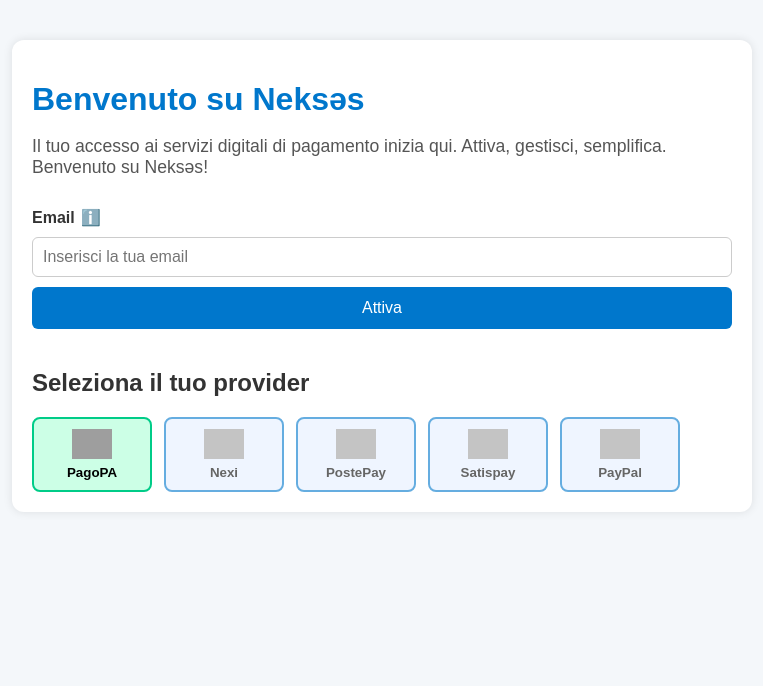
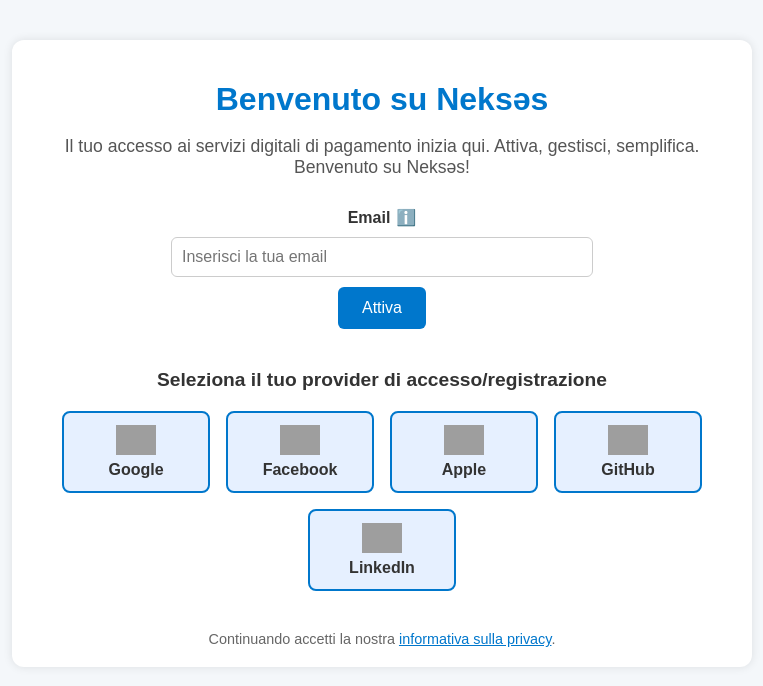
Before and after one commit to Kuul-Neksas/neksas_activation, a Flask app: page / in a window 1280 px wide. Shown: the top 686 px of the page, without its empty margins (258-1021 px from the left). Run offline with Flask 3, Linux system fonts and the light colour scheme; parts of the project's set-up code (start-up, migrations or seed data) failed here and were passed over; grey boxes are pictures that could not be loaded.

Commit message:
Update activate.html

```diff
--- a/templates/activate.html
+++ b/templates/activate.html
@@ -20,6 +20,7 @@
       background: #fff;
       border-radius: 12px;
       box-shadow: 0 0 10px rgba(0,0,0,0.1);
+      text-align: center;
     }
 
     .title {
@@ -38,6 +39,7 @@
       display: flex;
       flex-direction: column;
       gap: 10px;
+      align-items: center;
     }
 
     label {
@@ -58,13 +60,15 @@
       border: 1px solid #ccc;
       border-radius: 6px;
       font-size: 1em;
+      width: 100%;
+      max-width: 400px;
     }
 
     button[type="submit"] {
       background-color: #0077cc;
       color: white;
       border: none;
-      padding: 12px;
+      padding: 12px 24px;
       border-radius: 6px;
       font-size: 1em;
       cursor: pointer;
@@ -78,10 +82,17 @@
       margin-top: 40px;
     }
 
+    .provider-tabs h2 {
+      font-size: 1.2em;
+      margin-bottom: 20px;
+      color: #333;
+    }
+
     .tabs {
       display: flex;
       flex-wrap: wrap;
-      gap: 12px;
+      justify-content: center;
+      gap: 16px;
     }
 
     .tab {
@@ -89,7 +100,7 @@
       flex-direction: column;
       align-items: center;
       gap: 6px;
-      padding: 10px;
+      padding: 12px;
       border: 2px solid #0077cc;
       border-radius: 8px;
       background-color: #e6f0ff;
@@ -105,27 +116,15 @@
       height: auto;
     }
 
-    .tab.active {
-      border-color: #00cc88;
-      background-color: #ccffe6;
+    .privacy {
+      margin-top: 40px;
+      font-size: 0.9em;
+      color: #666;
     }
 
-    .tab.disabled {
-      opacity: 0.6;
-      cursor: not-allowed;
-      position: relative;
-    }
-
-    .tab.disabled:hover::after {
-      content: "Coming soon";
-      position: absolute;
-      bottom: -28px;
-      background: #333;
-      color: #fff;
-      padding: 4px 8px;
-      border-radius: 4px;
-      font-size: 0.8em;
-      white-space: nowrap;
+    .privacy a {
+      color: #0077cc;
+      text-decoration: underline;
     }
   </style>
 </head>
@@ -143,29 +142,33 @@
     </form>
 
     <div class="provider-tabs">
-      <h2>Seleziona il tuo provider</h2>
+      <h2>Seleziona il tuo provider di accesso/registrazione</h2>
       <div class="tabs">
-        <button class="tab active">
-          <img src="provider1.png" alt="PagoPA" />
-          PagoPA
-        </button>
-        <button class="tab disabled" title="Coming soon">
-          <img src="provider2.png" alt="Nexi" />
-          Nexi
-        </button>
-        <button class="tab disabled" title="Coming soon">
-          <img src="provider3.png" alt="PostePay" />
-          PostePay
-        </button>
-        <button class="tab disabled" title="Coming soon">
-          <img src="provider4.png" alt="Satispay" />
-          Satispay
-        </button>
-        <button class="tab disabled" title="Coming soon">
-          <img src="provider5.png" alt="PayPal" />
-          PayPal
-        </button>
+        <div class="tab">
+          <img src="google.png" alt="Google" />
+          Google
+        </div>
+        <div class="tab">
+          <img src="facebook.png" alt="Facebook" />
+          Facebook
+        </div>
+        <div class="tab">
+          <img src="apple.png" alt="Apple" />
+          Apple
+        </div>
+        <div class="tab">
+          <img src="github.png" alt="GitHub" />
+          GitHub
+        </div>
+        <div class="tab">
+          <img src="linkedin.png" alt="LinkedIn" />
+          LinkedIn
+        </div>
       </div>
+    </div>
+
+    <div class="privacy">
+      Continuando accetti la nostra <a href="privacy.pdf" target="_blank">informativa sulla privacy</a>.
     </div>
   </div>
 </body>
```
